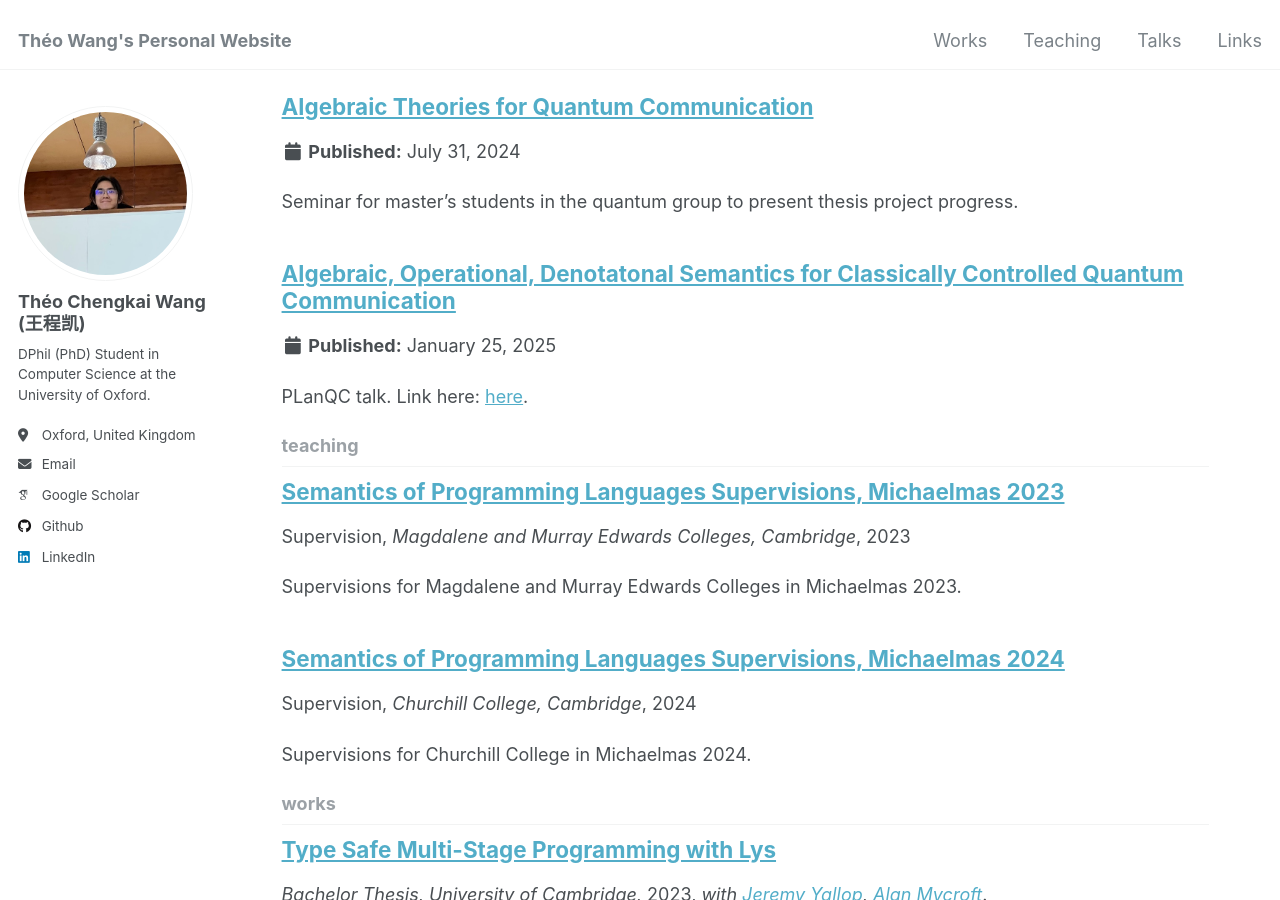
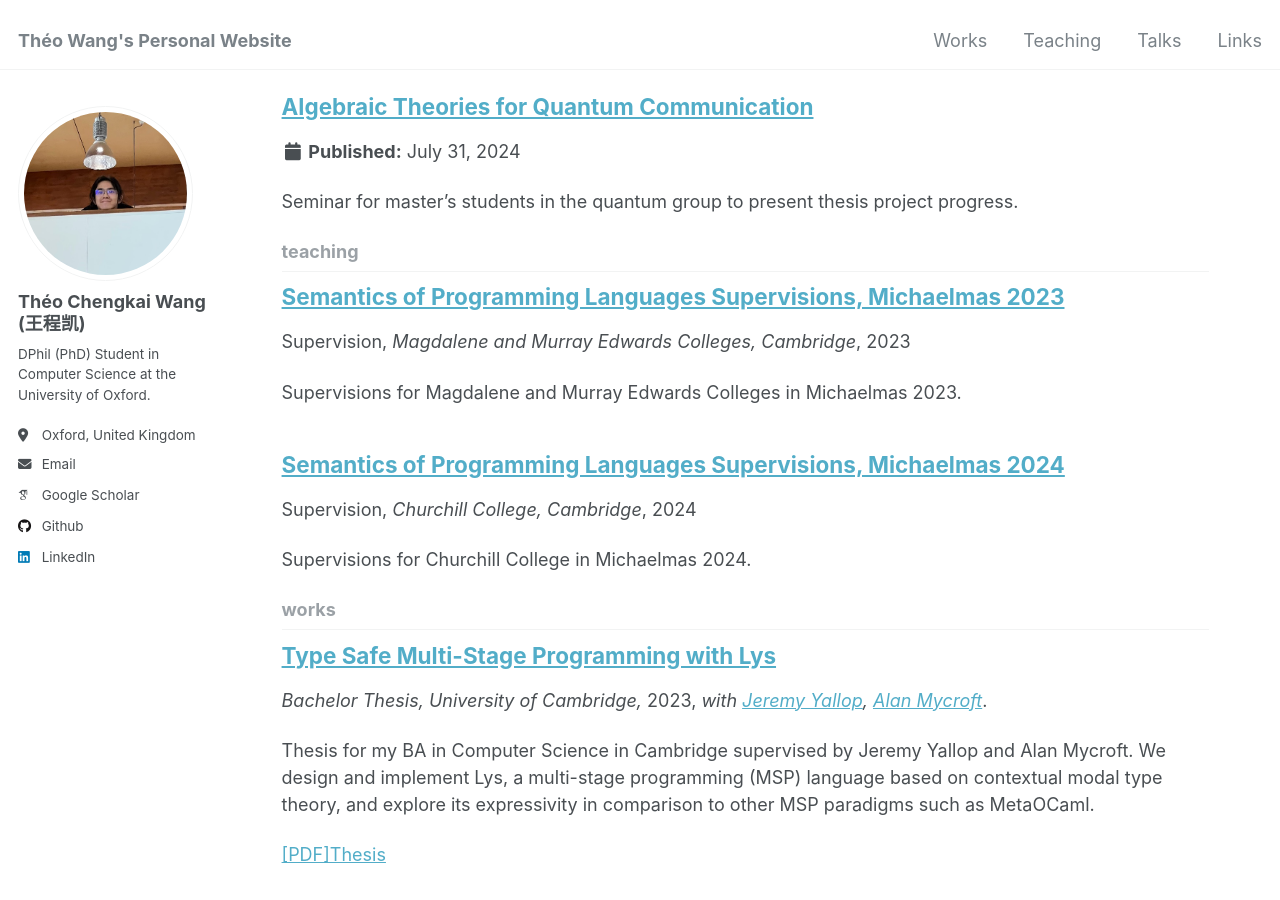
Before and after one commit to theo-chengkai-wang/theo-chengkai-wang.github.io, a Jekyll site: the page built from _pages/collection-archive.html, in a window 1280 px wide and 900 px high, scrolled down 304 px. Built offline with Jekyll 4.4.1, drawn with Linux system fonts in a browser that asks for light colours; some web fonts are replaced; some of the changed text lies outside the part shown.

```diff
--- a/_talks/2024-01-25-planqc.md
+++ /dev/null
@@ -1,11 +0,0 @@
----
-title: "Algebraic, Operational, Denotatonal Semantics for Classically Controlled Quantum Communication"
-collection: talks
-type: "Seminar"
-permalink: /talks/2025-01-25-planqc
-venue: "PLanQC 2025"
-date: 2025-01-25
-location: "Denver, CO, US"
----
-
-PLanQC talk. Link here: [here](https://youtu.be/D8esZrt7ogk?t=10819).
```
Also changed, not shown: _works/2025-01-PLanQC.md (+1 -1 lines), _works/2026-01-LAFI.md (renamed from _works/2025-12-LAFI.md, +2 -5 lines), 3 other files.
